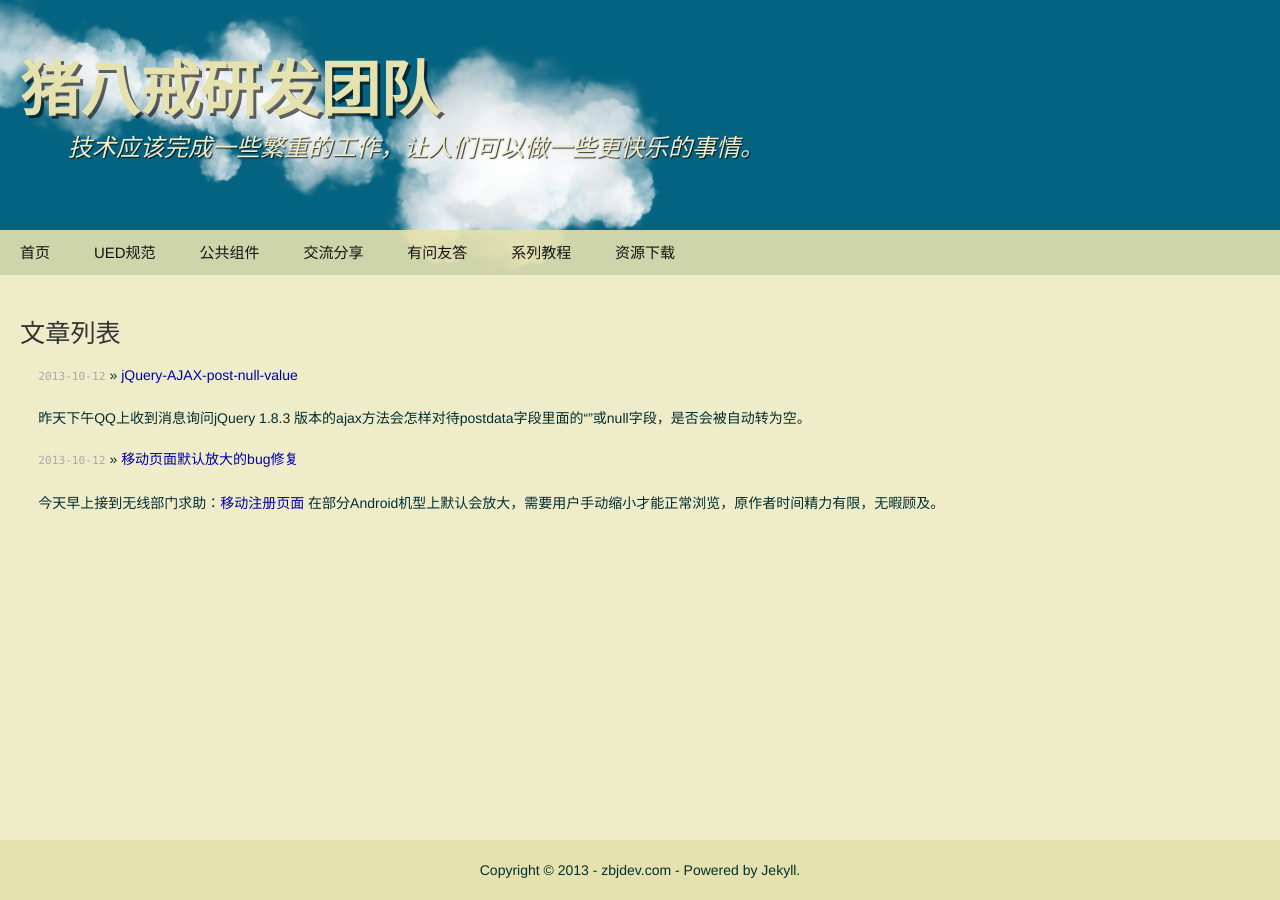
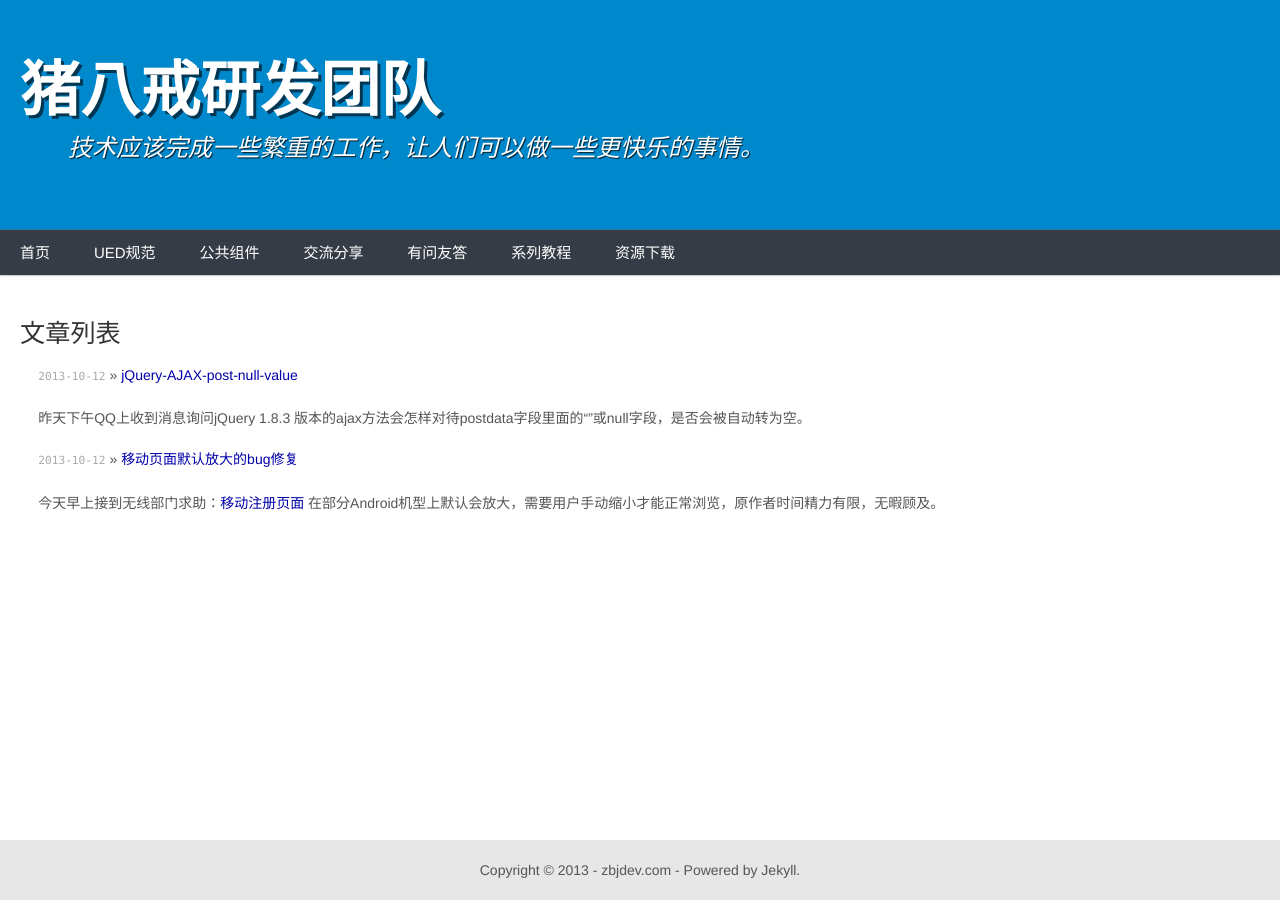
Before and after one commit to zbjdev/zbjdev.github.com, a Jekyll site: the page built from index.html, in a window 1280 px wide. Built offline with Jekyll 4.4.1, drawn with Linux system fonts in a browser that asks for light colours; Markdown is read by kramdown in place of the engine named in the settings.

Commit message:
调整外观

```diff
--- a/_layouts/default.html
+++ b/_layouts/default.html
@@ -17,11 +17,6 @@
 <body>
     <div class="wrap">
     <header id="sitehd">
-        <div id="headbg">
-            <div id="world">
-            </div>
-        </div>
-        <script src="/assets/js/cloud.js"></script>
         <div id="head-cont" class="grid">
         <h1 id="logo"><a href="/">{{ site.name }}</a></h1>
         <q id="site-description" cite="http://www.huxiu.com/article/14606/1.html">
@@ -33,7 +28,7 @@
                 <a href="/">
                    首页
                 </a>
-                <a href="#">
+                <a href="http://t.t5.zbj.com/lib/" title="内网地址，外网无法访问">
                    UED规范
                 </a>
                 <a href="#">
--- a/assets/css/main.css
+++ b/assets/css/main.css
@@ -14,14 +14,13 @@
           box-sizing: border-box;
 }
  html, body {
-    /*min-height: 100%;*/
     height: 100%
 }
 body {
-    background-color: #EFECCA;
+
     font: 14px"Helvetica Neue", Helvetica, Arial, "Hiragino Sans GB", sans-serif;
     margin: 0 auto;
-    color: #002F2F
+    color: #555
 }
 a {
     color: #00a;
@@ -40,7 +39,8 @@ a:visited {
 #sitehd {
     position: relative;
     height: 275px;
-    color:#EFECCA;
+    color:#fff;
+    background-color: #08c
 }
 #logo {
     font-size: 60px;
@@ -52,7 +52,7 @@ a:visited {
     text-shadow:3px 3px 0px rgba(0, 0, 0, .6);
 }
 #logo a, #logo a:link, #logo a:hover, #logo a:active, #logo a:visited {
-    color: #E6E2AF;
+    color: #fff;
     text-decoration: none;
 }
 #site-description {
@@ -64,22 +64,24 @@ a:visited {
     font-style: italic;
 }
 .navbar {
-    background-color:rgba(230, 226, 175, .9);
+    background-color:#363c46;
+    box-shadow: 0 0 2px #666;
     position: relative;
 }
 .navbar nav {
     box-sizing:border-box;
 }
 .navbar nav a {
-    color: #141412;
+    color: #fff;
     display: inline-block;
     font-size: 15px;
     line-height: 1;
     padding: 15px 20px;
     text-decoration: none;
 }
+.navbar nav a.on,
 .navbar nav a:hover {
-    background-color: #A7A37E;
+    background-color: #08c;
     color: #fff;
     text-decoration:none;
 }
@@ -163,7 +165,6 @@ a:visited {
     min-height: 100%;
     height: auto;
     box-sizing:border-box;
-    background-color: #EFECCA
 }
 main {
     padding: 40px 20px;
@@ -172,7 +173,7 @@ main {
 #site-footer {
     font-size: 14px;
     text-align: center;
-    background-color: #E6E2AF;
+    background-color: #e7e7e7;
     line-height: 60px;
     height: 60px;
 }
--- a/assets/css/typo.css
+++ b/assets/css/typo.css
@@ -2,8 +2,8 @@
 
 /* 防止用户自定义背景颜色对网页的影响，添加让用户可以自定义字体 */
 html {
-    color: #444333;
-    background: #fff;
+/*    color: #444333;
+    background: #fff;*/
     -webkit-text-size-adjust: 100%;
     -ms-text-size-adjust: 100%;
     text-rendering: optimizelegibility;
```
